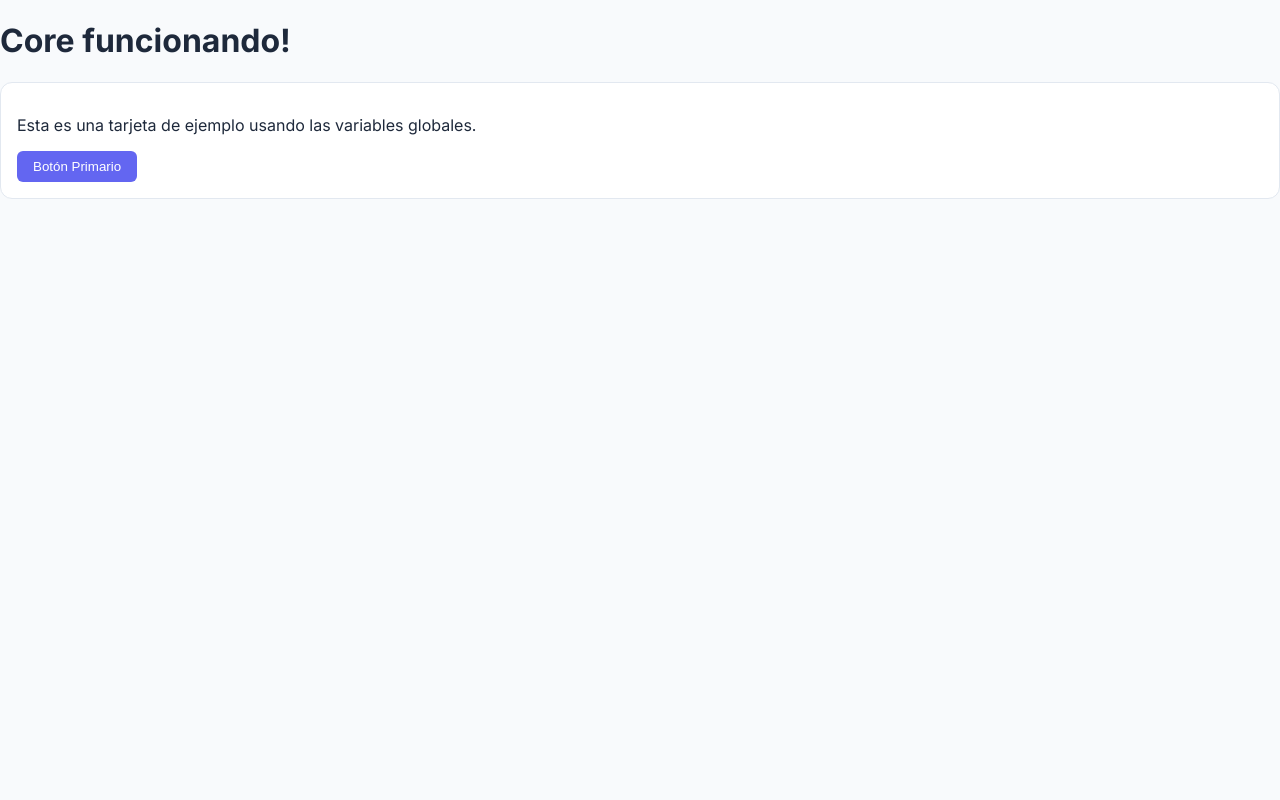
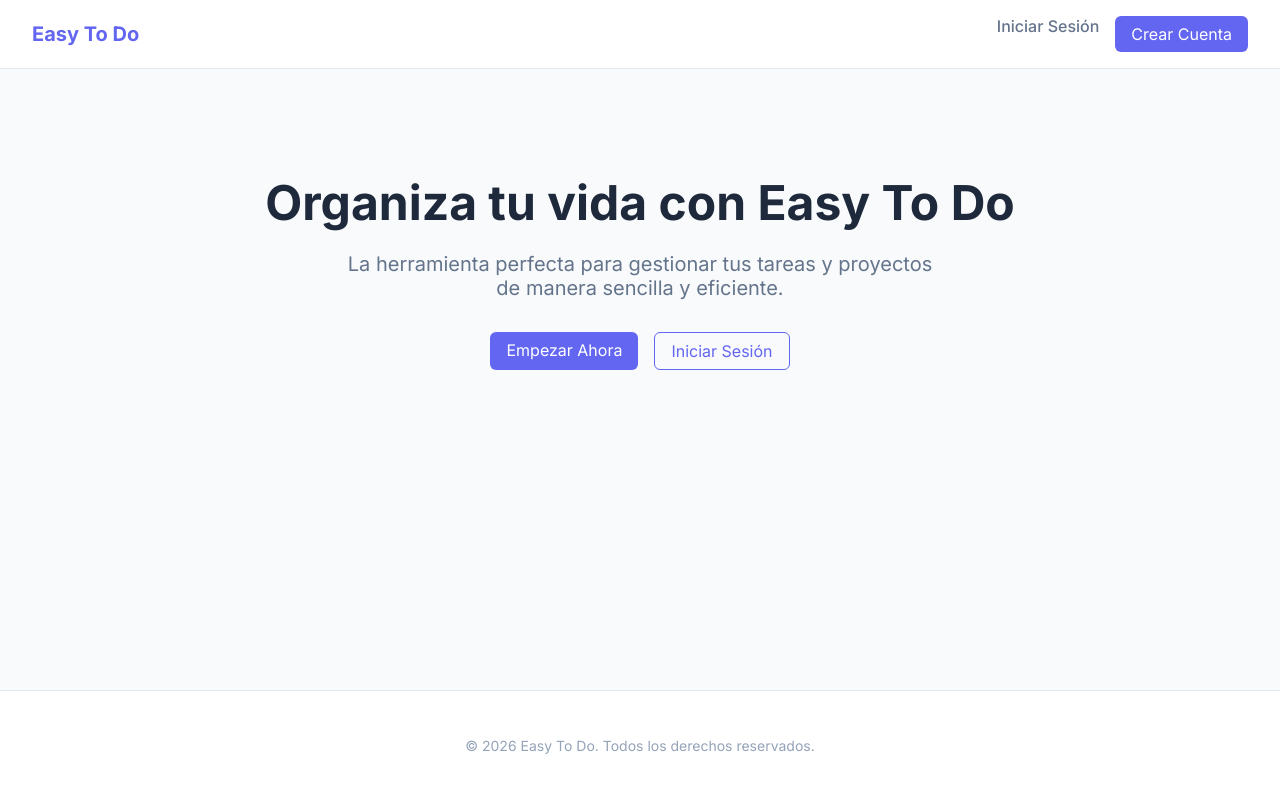
Before and after one commit to VannyGBN/Easy-To-Do, a Django app: page / in a window 1280 px wide. Run offline with Django 5.2, Linux system fonts and the light colour scheme.

Commit message:
fLogin002 - Creación de la pagina principal

```diff
--- a/core/static/core/css/styles.css
+++ b/core/static/core/css/styles.css
@@ -1,29 +1,41 @@
 :root {
     /* --- Brand Colors --- */
-  --color-primary:       #6366F1; /* Índigo */
+    --color-primary: #6366F1;
+    /* Índigo */
     --color-primary-hover: #4F46E5;
-  --color-primary-light: #E0E7FF; /* Fondo suave para items seleccionados */
+    --color-primary-light: #E0E7FF;
+    /* Fondo suave para items seleccionados */
 
     /* --- Functional Colors --- */
-  --color-success:       #10B981; /* Completado */
-  --color-warning:       #F59E0B; /* Alerta */
-  --color-danger:        #EF4444; /* Error/Eliminar */
-  --color-info:          #3B82F6;
+    --color-success: #10B981;
+    /* Completado */
+    --color-warning: #F59E0B;
+    /* Alerta */
+    --color-danger: #EF4444;
+    /* Error/Eliminar */
+    --color-info: #3B82F6;
 
     /* --- Backgrounds & Surfaces --- */
-  --bg-app:              #F8FAFC; /* Fondo de la ventana */
-  --bg-card:             #FFFFFF; /* Fondo de la tarea/item */
-  --bg-modal:            #FFFFFF;
+    --bg-app: #F8FAFC;
+    /* Fondo de la ventana */
+    --bg-card: #FFFFFF;
+    /* Fondo de la tarea/item */
+    --bg-modal: #FFFFFF;
 
     /* --- Typography --- */
-  --text-main:           #1E293B; /* Principal */
-  --text-secondary:      #64748B; /* Secundario/Fechas */
-  --text-muted:          #94A3B8; /* Placeholders */
-  --text-inverse:        #FFFFFF; /* Texto sobre botones oscuros */
+    --text-main: #1E293B;
+    /* Principal */
+    --text-secondary: #64748B;
+    /* Secundario/Fechas */
+    --text-muted: #94A3B8;
+    /* Placeholders */
+    --text-inverse: #FFFFFF;
+    /* Texto sobre botones oscuros */
 
     /* --- Borders & Outlines --- */
-  --border-light:        #E2E8F0;
-  --border-focus:        #6366F1; /* Mismo que primary */
+    --border-light: #E2E8F0;
+    --border-focus: #6366F1;
+    /* Mismo que primary */
 }
 
 /* Base Styles */
@@ -56,3 +68,100 @@ body {
 .btn-primary:hover {
     background-color: var(--color-primary-hover);
 }
+
+.btn-secondary {
+    background-color: transparent;
+    color: var(--color-primary);
+    border: 1px solid var(--color-primary);
+    padding: 0.5rem 1rem;
+    border-radius: 6px;
+    cursor: pointer;
+    transition: background-color 0.2s, color 0.2s;
+}
+
+.btn-secondary:hover {
+    background-color: var(--color-primary-light);
+}
+
+/* Layout Components */
+.app-container {
+    display: flex;
+    flex-direction: column;
+    min-height: 100vh;
+}
+
+main {
+    flex: 1;
+}
+
+/* Navbar */
+.navbar {
+    display: flex;
+    justify-content: space-between;
+    align-items: center;
+    padding: 1rem 2rem;
+    background-color: var(--bg-card);
+    border-bottom: 1px solid var(--border-light);
+}
+
+.navbar-brand {
+    font-size: 1.25rem;
+    font-weight: 700;
+    color: var(--color-primary);
+    text-decoration: none;
+}
+
+.navbar-links {
+    display: flex;
+    gap: 1rem;
+}
+
+.nav-link {
+    text-decoration: none;
+    font-weight: 500;
+    color: var(--text-secondary);
+    transition: color 0.2s;
+}
+
+.nav-link:hover {
+    color: var(--color-primary);
+}
+
+/* Hero Section */
+.hero {
+    text-align: center;
+    padding: 4rem 2rem;
+    background-color: var(--bg-app);
+}
+
+.hero h1 {
+    font-size: 3rem;
+    font-weight: 800;
+    color: var(--text-main);
+    margin-bottom: 1rem;
+}
+
+.hero p {
+    font-size: 1.25rem;
+    color: var(--text-secondary);
+    margin-bottom: 2rem;
+    max-width: 600px;
+    margin-left: auto;
+    margin-right: auto;
+}
+
+.hero-actions {
+    display: flex;
+    justify-content: center;
+    gap: 1rem;
+}
+
+/* Footer */
+.footer {
+    text-align: center;
+    padding: 2rem;
+    background-color: white;
+    border-top: 1px solid var(--border-light);
+    color: var(--text-muted);
+    font-size: 0.875rem;
+}
--- a/core/templates/core/base.html
+++ b/core/templates/core/base.html
@@ -19,8 +19,22 @@
 
 <body>
     <div class="app-container">
-        {% block content %}
-        {% endblock %}
+        <nav class="navbar">
+            <a href="{% url 'home' %}" class="navbar-brand">Easy To Do</a>
+            <div class="navbar-links">
+                <a href="#" class="nav-link">Iniciar Sesión</a>
+                <a href="#" class="btn-primary" style="text-decoration: none;">Crear Cuenta</a>
+            </div>
+        </nav>
+
+        <main>
+            {% block content %}
+            {% endblock %}
+        </main>
+
+        <footer class="footer">
+            <p>&copy; {% now "Y" %} Easy To Do. Todos los derechos reservados.</p>
+        </footer>
     </div>
 
     {% block extra_js %}{% endblock %}
--- a/core/templates/core/index.html
+++ b/core/templates/core/index.html
@@ -1,9 +1,12 @@
 {% extends 'core/base.html' %}
 
 {% block content %}
-<h1>Core funcionando!</h1>
-<div class="task-card">
-    <p>Esta es una tarjeta de ejemplo usando las variables globales.</p>
-    <button class="btn-primary">Botón Primario</button>
-</div>
+<section class="hero">
+    <h1>Organiza tu vida con Easy To Do</h1>
+    <p>La herramienta perfecta para gestionar tus tareas y proyectos de manera sencilla y eficiente.</p>
+    <div class="hero-actions">
+        <a href="#" class="btn-primary" style="text-decoration: none;">Empezar Ahora</a>
+        <a href="#" class="btn-secondary" style="text-decoration: none;">Iniciar Sesión</a>
+    </div>
+</section>
 {% endblock %}
```
Lines whose indentation alone changed are shown as unchanged.
